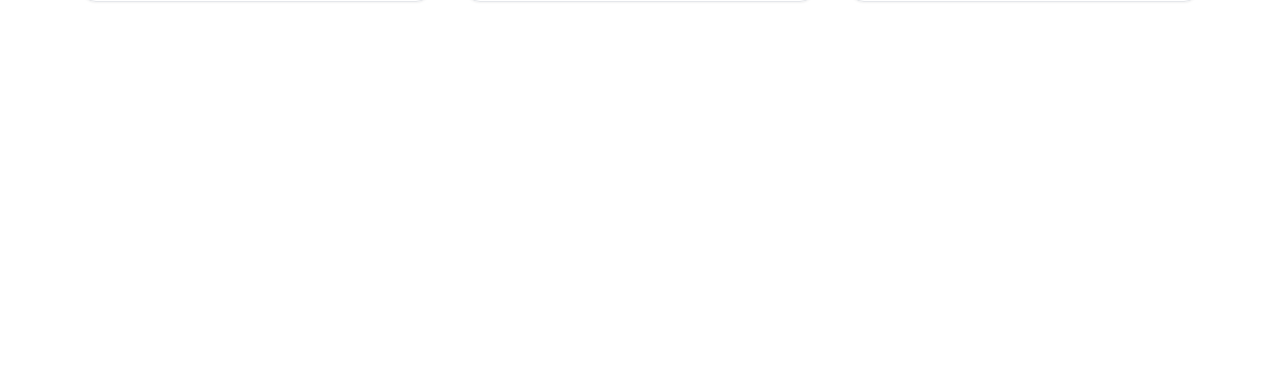
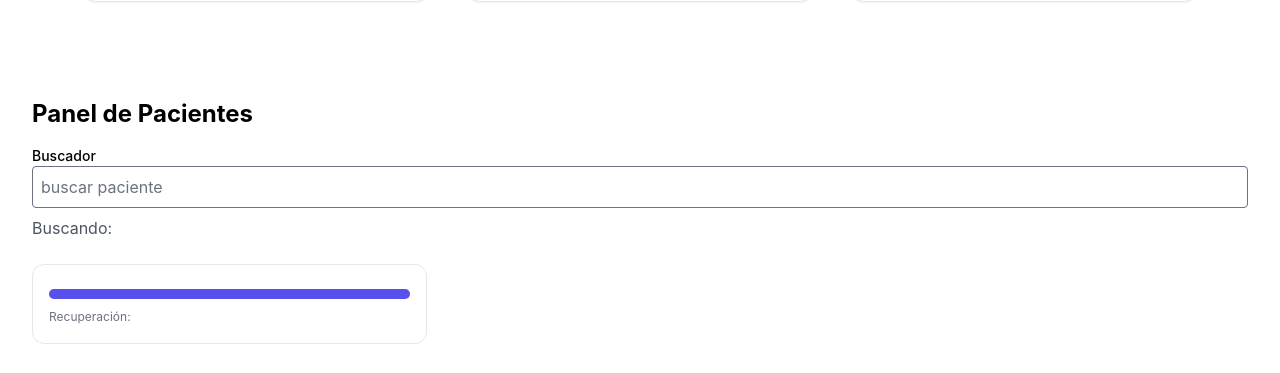
Before and after one commit to AlexdanTB/Veterinaria-AWII, an Angular app: page / in a window 1280 px wide. Shown: the part 1288-1661 px from the top of the page. Before the commit the page ends 1354 px from the top, so only its background shows below. Built offline with nearby package versions, Linux system fonts and the light colour scheme.

Commit message:
Creación panel paciente

```diff
--- a/src/app/features/home-page/home-page.html
+++ b/src/app/features/home-page/home-page.html
@@ -1,2 +1,3 @@
 <app-hero-home></app-hero-home>
 <app-servicios></app-servicios>
+<app-panel-pacientes></app-panel-pacientes>
--- a/src/app/features/home-page/home-page.ts
+++ b/src/app/features/home-page/home-page.ts
@@ -1,10 +1,11 @@
 import { Component } from '@angular/core';
 import { HeroHome } from '../../shared/hero-home/hero-home';
 import { Servicios } from "../../shared/servicios/servicios";
+import { PanelPacientes } from "../../shared/panel-pacientes/panel-pacientes";
 
 @Component({
   selector: 'app-home-page',
-  imports: [HeroHome, Servicios],
+  imports: [HeroHome, Servicios, PanelPacientes],
   templateUrl: './home-page.html',
   styleUrl: './home-page.css',
 })
--- /dev/null
+++ b/src/app/shared/panel-pacientes/panel-pacientes.html
@@ -0,0 +1,31 @@
+<div class="p-8">
+    <h1 class="text-2xl font-bold mb-4">Panel de Pacientes</h1>
+    <div class="mb-6">
+        <label for="buscar" class="block text-sm font-medium">Buscador</label>
+        <input type="text" placeholder="buscar paciente" class="border p-2 rounded w-full md:w-64">
+        <p class="mt-2 text-gray-600">Buscando:<span class="font-bold text-indigo-600"></span>
+
+        </p>
+    </div>
+
+    <div class="grid grid-cols-1 md:grid-cols-3 gap-4">
+               <div class="border p-4 rounded-xl shadown-sm bg-white">
+            <h3 class="text-lg font-bold">
+
+            </h3>
+            <p class="text-sm mb-2 uppercase font-bold">
+
+            </p>
+
+            <div class="w-full bg-gray-200 rounded-full h-2.5 mb-1">
+                <div class="bg-indigo-600 h-2.5 rounded-full"
+
+                >
+                </div>
+            </div>
+            <span class="text-xs text-gray-500">
+                Recuperación:
+            </span>
+        </div>
+    </div>
+</div>
```
Also changed, not shown: src/app/shared/panel-pacientes/panel-pacientes.ts (added, +11 -0 lines), src/app/shared/panel-pacientes/panel-pacientes.css (added), 1 other file (tests, documents, lock files or other folders).
